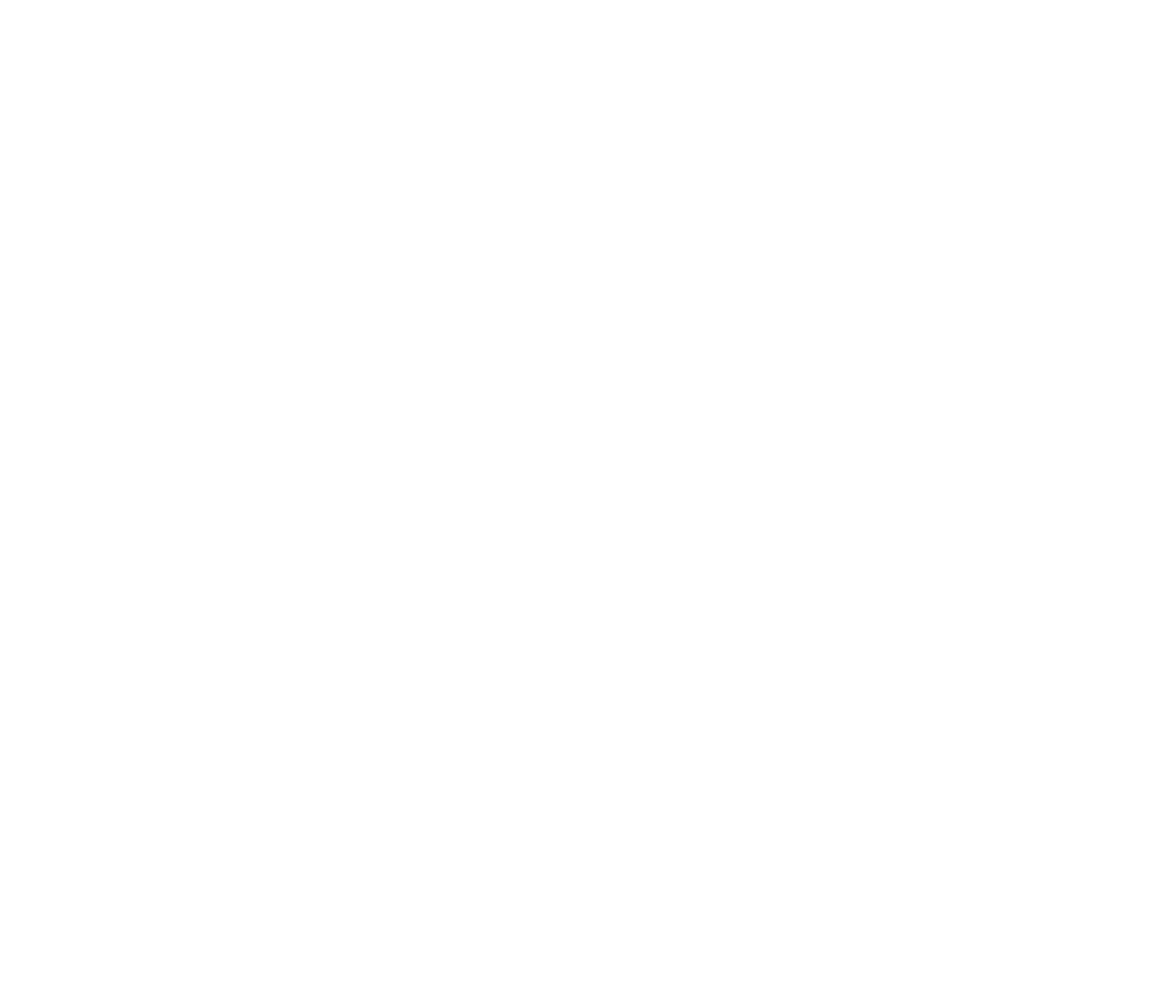
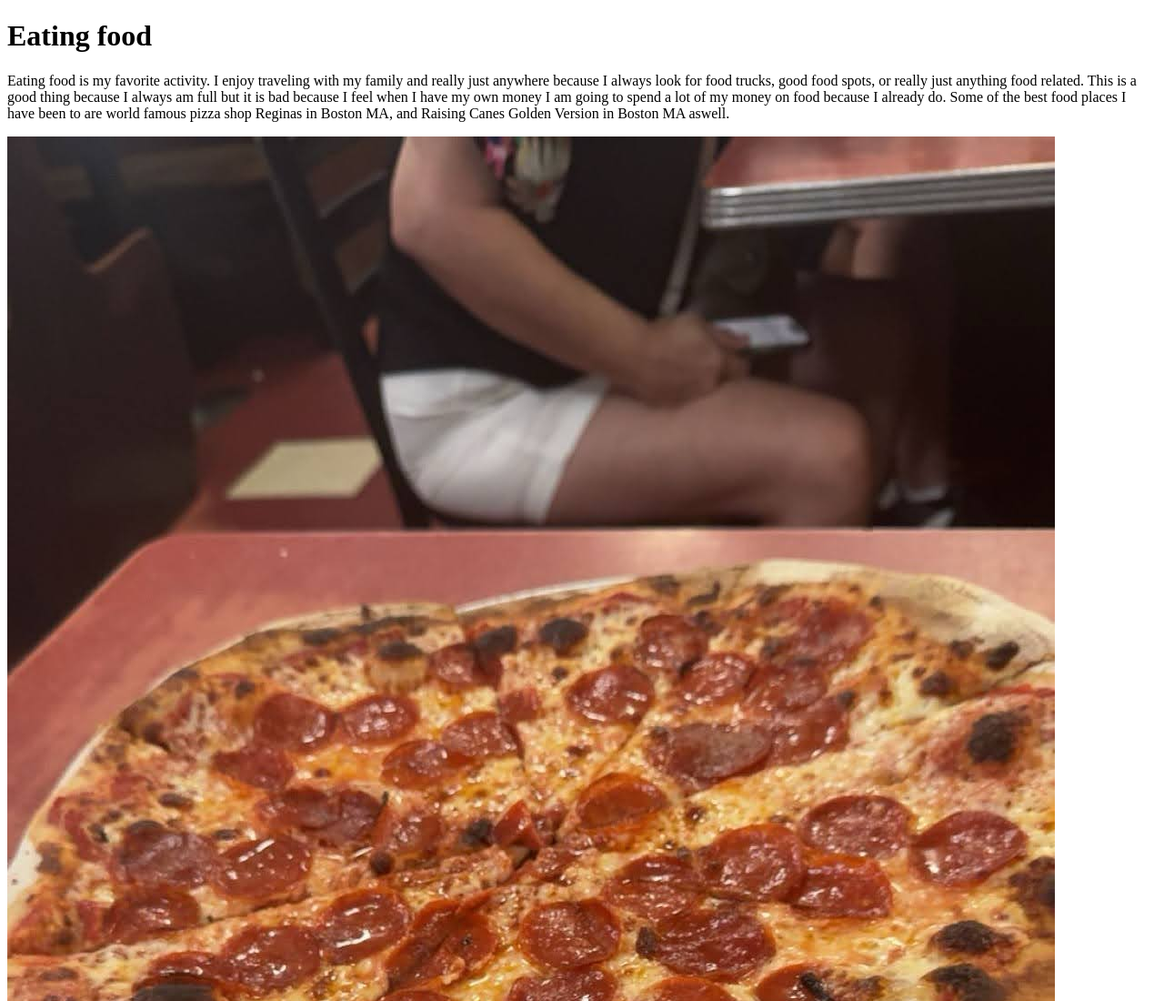
Before and after one commit to SalkonXim/CIS-Juniors-25-26, a plain HTML site: page unit1/myFavoriteActivity.html in a window 1280 px wide. Shown: the top 1100 px of the page at 91% size. Before the commit the page ends 800 px from the top, so only its background shows below. Drawn offline with Linux system fonts and the light colour scheme.

Commit message:
Friday chagnes

```diff
--- a/unit1/myFavoriteActivity.html
+++ b/unit1/myFavoriteActivity.html
@@ -5,6 +5,9 @@
         <meta charset="UTF-8">
 </head>
 <Body>
-    <h1>  </h1>
+    <h1>  Eating food</h1>
 
-    <p> </p>
+    <p> Eating food is my favorite activity.  I enjoy traveling with my family and really just anywhere because I always look for food trucks, good food spots, or really just anything food related.  This is a good thing because I always am full but it is bad because I feel when I have my own money I am going to spend a lot of my money on food because I already do.  Some of the best food places I have been to are world famous pizza shop Reginas in Boston MA, and Raising Canes Golden Version in Boston MA aswell.</p>
+
+    <img src="images/reginas.jpg" alt="amazing pizza">
+    <img src="images/philly cheese steak.jpg>"
```
Also changed, not shown: unit1/myFavoriteThings.html (+1 -1 lines).
